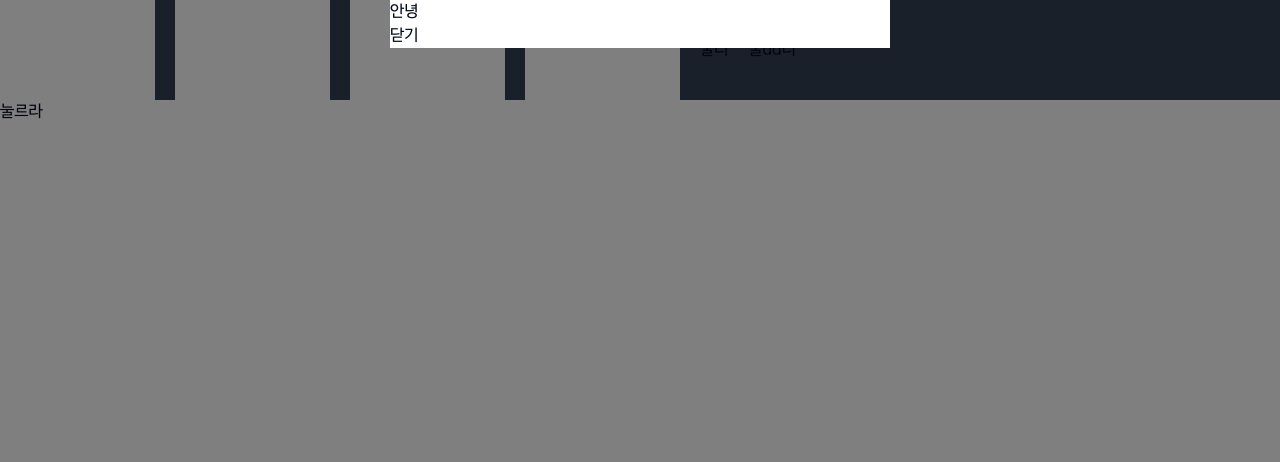
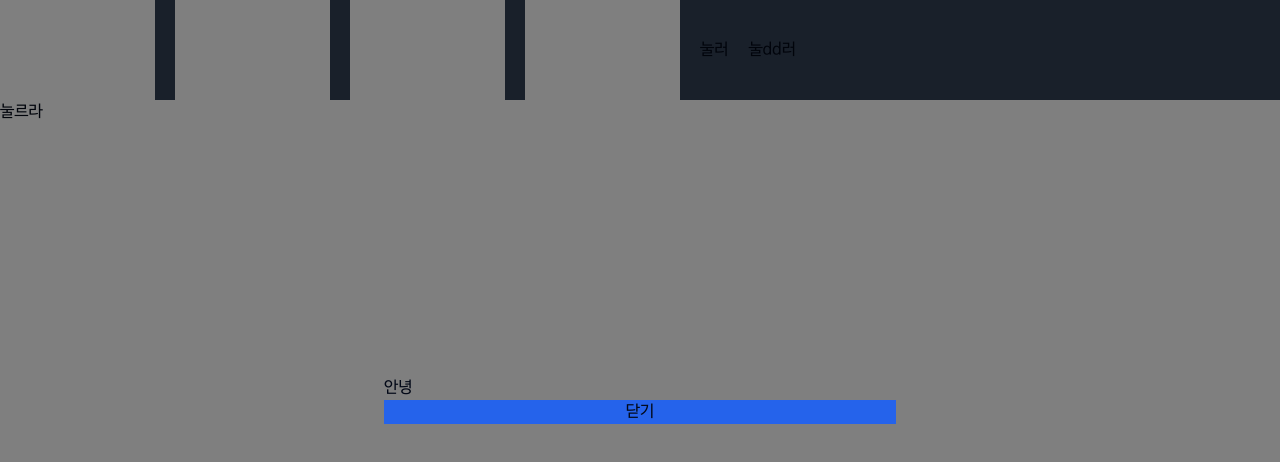
Before and after one commit to 2duckchun/nextjs-code-archive, a Next.js app: page /input in a window 1280 px wide. Both pictures are taken after a click on the button "눌르라". Shown: the top 462 px of the page. Built offline with nearby package versions, Linux system fonts and the light colour scheme.

Commit message:
🚧 ModalHeader, Wrapper에서 ModalContent 분리 + 버튼 스타일 약간만 변경

```diff
--- a/src/components/modal/Modal.tsx
+++ b/src/components/modal/Modal.tsx
@@ -64,7 +64,11 @@ export const ModalCloseButton = ({
 }) => {
   const { onClose } = useModalContext()
   return (
-    <button type="button" className={cn(className)} onClick={onClose}>
+    <button
+      type="button"
+      className={cn('w-full bg-blue-600', className)}
+      onClick={onClose}
+    >
       {children}
     </button>
   )
@@ -96,6 +100,20 @@ const ModalOverlay = ({
   )
 }
 
+export const ModalHeader = ({
+  children,
+  className,
+}: {
+  children: ReactNode
+  className?: string
+}) => {
+  return (
+    <h3 className={cn('w-full text-center text-xl font-semibold', className)}>
+      {children}
+    </h3>
+  )
+}
+
 const ModalContentWrapper = ({
   className,
   children,
@@ -105,8 +123,29 @@ const ModalContentWrapper = ({
 }) => {
   return (
     <div
-      className={cn('max-w-[500px] m-auto bg-white', className)}
+      className={cn(
+        'fixed left-[50%] top-[50%] m-auto  w-full max-w-lg translate-x-[-50%] translate-y-[-50%]',
+        className,
+      )}
       onClick={(e) => e.stopPropagation()}
+    >
+      {children}
+    </div>
+  )
+}
+
+export const ModalContent = ({
+  children,
+  className,
+}: {
+  children: ReactNode
+  className?: string
+}) => {
+  return (
+    <div
+      className={
+        'flex min-h-[100px] w-[500px] flex-col justify-between bg-white'
+      }
     >
       {children}
     </div>
```
